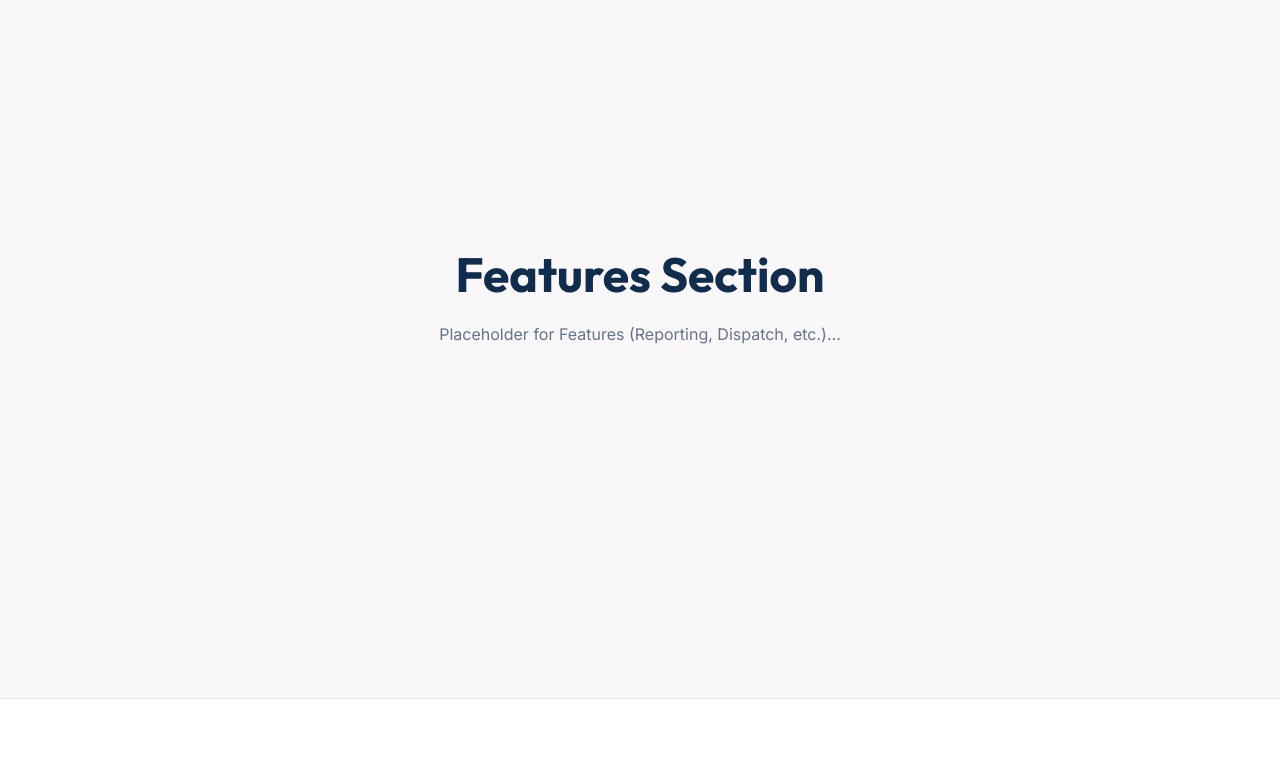
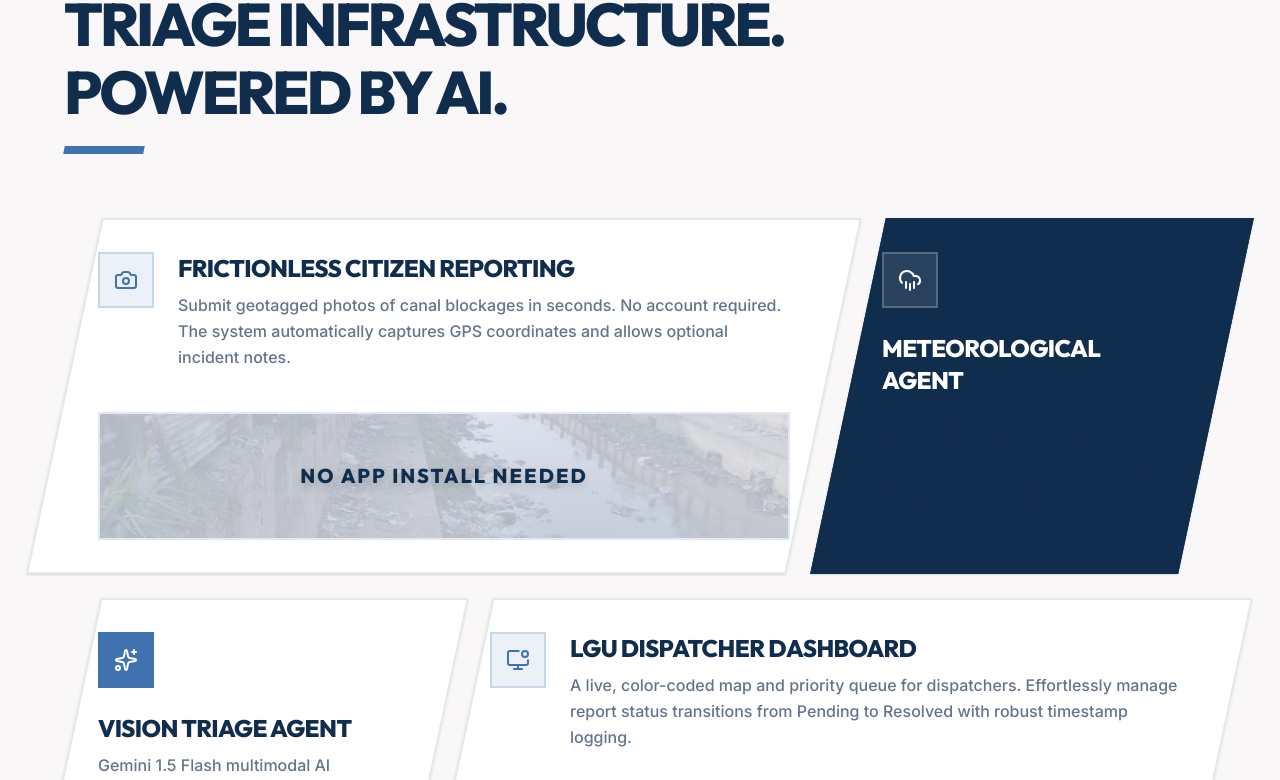
Before and after one commit to Goldenavs/esteRoute, a React (Vite) app in the folder frontend/: page /login in a window 1280 px wide. Shown: the part 902-1682 px from the top of the page. Built offline with nearby package versions, Linux system fonts and the light colour scheme.

Commit message:
feat: features section

```diff
--- a/frontend/src/components/auth/FeaturesSection.tsx
+++ b/frontend/src/components/auth/FeaturesSection.tsx
@@ -1,8 +1,162 @@
+import React, { useRef } from 'react';
+import { motion, useScroll, useTransform, type Variants } from 'framer-motion';
+import { Camera, Sparkles, CloudRain, MonitorDot } from 'lucide-react';
+
+const containerVariants: Variants = {
+  hidden: { opacity: 0 },
+  visible: { opacity: 1, transition: { staggerChildren: 0.15 } }
+};
+
+const cardVariants: Variants = {
+  hidden: { opacity: 0, y: 40 },
+  visible: { opacity: 1, y: 0, transition: { type: "spring", stiffness: 100, damping: 20 } }
+};
+
+const ScrollWriteText = ({ children, className = "" }: { children: React.ReactNode, className?: string }) => {
+  const ref = useRef<HTMLDivElement>(null);
+  const { scrollYProgress } = useScroll({
+    target: ref,
+    offset: ["start 85%", "end 50%"]
+  });
+
+  // Maps 0->1 scroll to 100%->0% inset
+  const clipPath = useTransform(scrollYProgress, [0, 1], ["inset(-100% 100% -100% -100%)", "inset(-100% -100% -100% -100%)"]);
+
+  return (
+    <motion.div
+      ref={ref}
+      style={{ clipPath }}
+      className={`inline-block ${className}`}
+    >
+      {children}
+    </motion.div>
+  );
+};
+
 export default function FeaturesSection() {
   return (
-    <section id="features" className="min-h-screen bg-app-bg py-24 px-8 flex flex-col items-center justify-center">
-      <h2 className="text-3xl md:text-5xl font-heading font-bold mb-6 text-text-primary text-center">Features Section</h2>
-      <p className="text-text-secondary">Placeholder for Features (Reporting, Dispatch, etc.)...</p>
+    <section id="features" className="py-24 px-6 lg:px-16 bg-app-bg relative overflow-hidden">
+      <div className="w-full max-w-7xl mx-auto">
+        <motion.div
+          initial={{ opacity: 0, y: 20 }}
+          whileInView={{ opacity: 1, y: 0 }}
+          viewport={{ once: true, margin: "-100px" }}
+          className="mb-16"
+        >
+          <h2 className="text-4xl lg:text-6xl font-heading font-black text-text-primary mb-4 flex flex-col items-start tracking-tighter uppercase">
+            <ScrollWriteText>Triage infrastructure.</ScrollWriteText>
+            <ScrollWriteText className="text-text-muted mt-2">Powered by AI.</ScrollWriteText>
+          </h2>
+          <motion.div
+            initial={{ width: 0 }}
+            whileInView={{ width: "5rem" }}
+            viewport={{ once: true, margin: "-100px" }}
+            transition={{ duration: 1, delay: 0.5, ease: "easeOut" }}
+            className="h-2 bg-brand-primary mt-6 -skew-x-12"
+          />
+        </motion.div>
+
+        <motion.div
+          variants={containerVariants}
+          initial="hidden"
+          whileInView="visible"
+          viewport={{ once: true, margin: "-50px" }}
+          className="grid grid-cols-1 md:grid-cols-3 gap-6"
+        >
+          {/* Feature 1: Citizen (2 cols) */}
+          <motion.div variants={cardVariants} className="md:col-span-2">
+            <div className="group relative bg-surface border-2 border-border-subtle hover:border-brand-primary transition-all duration-300 shadow-sm hover:shadow-xl -skew-x-12 p-8 h-full">
+              <div className="skew-x-12 h-full flex flex-col justify-between">
+                <div className="flex gap-6 items-start mb-8">
+                  <div className="shrink-0 w-14 h-14 bg-brand-primary/10 border-2 border-brand-primary/20 flex items-center justify-center group-hover:scale-110 transition-transform duration-300">
+                    <Camera className="w-6 h-6 text-brand-primary" />
+                  </div>
+                  <div>
+                    <h3 className="font-heading font-black text-2xl text-text-primary mb-2 uppercase tracking-tight group-hover:text-brand-primary transition-colors">
+                      Frictionless Citizen Reporting
+                    </h3>
+                    <p className="text-base text-text-secondary leading-relaxed font-medium">
+                      Submit geotagged photos of canal blockages in seconds. No account required. The system automatically captures GPS coordinates and allows optional incident notes.
+                    </p>
+                  </div>
+                </div>
+                <div className="w-full h-32 bg-surface-subtle border-2 border-border-subtle flex items-center justify-center overflow-hidden relative group-hover:border-brand-primary/50 transition-colors">
+                   <div className="absolute inset-0 opacity-20 bg-[url('/Auth/CitizenAuth.jpg')] bg-cover bg-center scale-110 group-hover:scale-125 transition-transform duration-700" />
+                   <span className="font-heading font-black text-xl text-text-primary uppercase tracking-widest z-10 drop-shadow-lg">No App Install Needed</span>
+                </div>
+              </div>
+            </div>
+          </motion.div>
+
+          {/* Feature 2: Meteorological (1 col) */}
+          <motion.div variants={cardVariants} className="md:col-span-1">
+            <div className="group relative bg-brand-dark border-2 border-brand-dark hover:border-brand-primary transition-all duration-300 shadow-sm hover:shadow-xl -skew-x-12 p-8 h-full">
+              <div className="skew-x-12 h-full flex flex-col justify-between">
+                <div className="flex flex-col gap-6 items-start mb-8">
+                  <div className="shrink-0 w-14 h-14 bg-white/10 border-2 border-white/20 flex items-center justify-center group-hover:scale-110 transition-transform duration-300">
+                    <CloudRain className="w-6 h-6 text-white" />
+                  </div>
+                  <div>
+                    <h3 className="font-heading font-black text-2xl text-white mb-2 uppercase tracking-tight group-hover:text-brand-primary transition-colors">
+                      Meteorological Agent
+                    </h3>
+                    <p className="text-base text-text-muted leading-relaxed font-medium">
+                      Cross-references 48-hour precipitation data via Open-Meteo. Computes rain probability index to preempt flash floods.
+                    </p>
+                  </div>
+                </div>
+              </div>
+            </div>
+          </motion.div>
+
+          {/* Feature 3: Vision AI (1 col) */}
+          <motion.div variants={cardVariants} className="md:col-span-1">
+            <div className="group relative bg-surface border-2 border-border-subtle hover:border-brand-primary transition-all duration-300 shadow-sm hover:shadow-xl -skew-x-12 p-8 h-full">
+              <div className="skew-x-12 h-full flex flex-col justify-between">
+                <div className="flex flex-col gap-6 items-start mb-8">
+                  <div className="shrink-0 w-14 h-14 bg-brand-primary border-2 border-brand-primary flex items-center justify-center group-hover:scale-110 transition-transform duration-300">
+                    <Sparkles className="w-6 h-6 text-white" />
+                  </div>
+                  <div>
+                    <h3 className="font-heading font-black text-2xl text-text-primary mb-2 uppercase tracking-tight group-hover:text-brand-primary transition-colors">
+                      Vision Triage Agent
+                    </h3>
+                    <p className="text-base text-text-secondary leading-relaxed font-medium">
+                      Gemini 1.5 Flash multimodal AI classifies waste (plastics, silt, debris) and accurately estimates blockage severity from photos.
+                    </p>
+                  </div>
+                </div>
+              </div>
+            </div>
+          </motion.div>
+
+          {/* Feature 4: Dispatch (2 cols) */}
+          <motion.div variants={cardVariants} className="md:col-span-2">
+            <div className="group relative bg-surface border-2 border-border-subtle hover:border-brand-primary transition-all duration-300 shadow-sm hover:shadow-xl -skew-x-12 p-8 h-full">
+              <div className="skew-x-12 h-full flex flex-col justify-between">
+                <div className="flex gap-6 items-start mb-8">
+                  <div className="shrink-0 w-14 h-14 bg-brand-primary/10 border-2 border-brand-primary/20 flex items-center justify-center group-hover:scale-110 transition-transform duration-300">
+                    <MonitorDot className="w-6 h-6 text-brand-primary" />
+                  </div>
+                  <div>
+                    <h3 className="font-heading font-black text-2xl text-text-primary mb-2 uppercase tracking-tight group-hover:text-brand-primary transition-colors">
+                      LGU Dispatcher Dashboard
+                    </h3>
+                    <p className="text-base text-text-secondary leading-relaxed font-medium">
+                      A live, color-coded map and priority queue for dispatchers. Effortlessly manage report status transitions from Pending to Resolved with robust timestamp logging.
+                    </p>
+                  </div>
+                </div>
+                 <div className="w-full h-32 bg-surface-subtle border-2 border-border-subtle flex items-center justify-center overflow-hidden relative group-hover:border-brand-primary/50 transition-colors">
+                   <div className="absolute inset-0 opacity-20 bg-[url('/Auth/AdminAuth.jpg')] bg-cover bg-center scale-110 group-hover:scale-125 transition-transform duration-700" />
+                   <span className="font-heading font-black text-xl text-text-primary uppercase tracking-widest z-10 drop-shadow-lg">Real-Time Priority Queue</span>
+                </div>
+              </div>
+            </div>
+          </motion.div>
+
+        </motion.div>
+      </div>
     </section>
   );
 }
```
